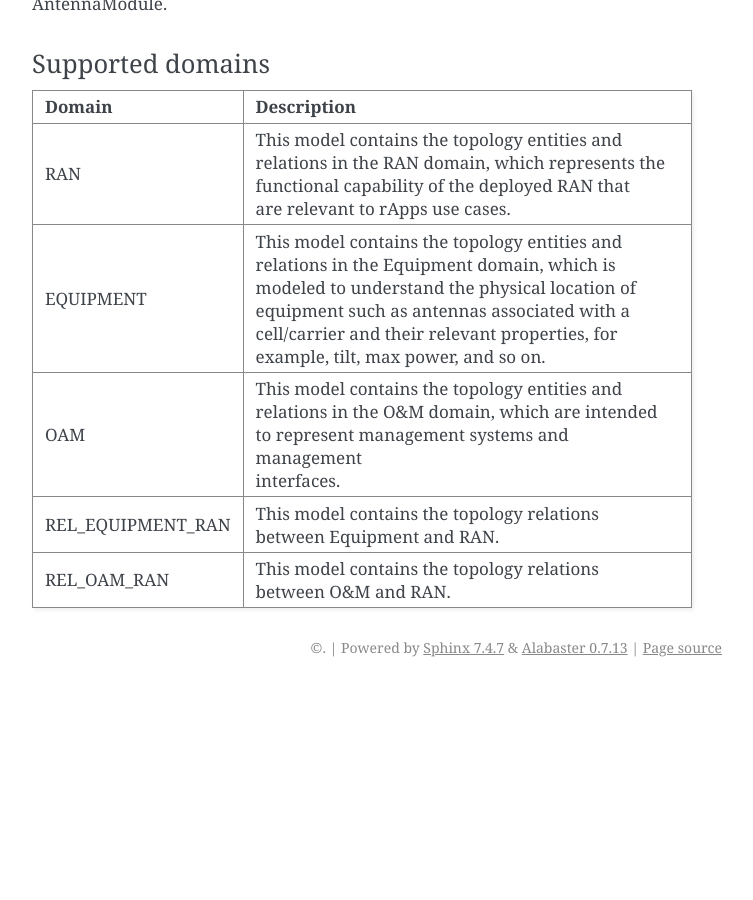
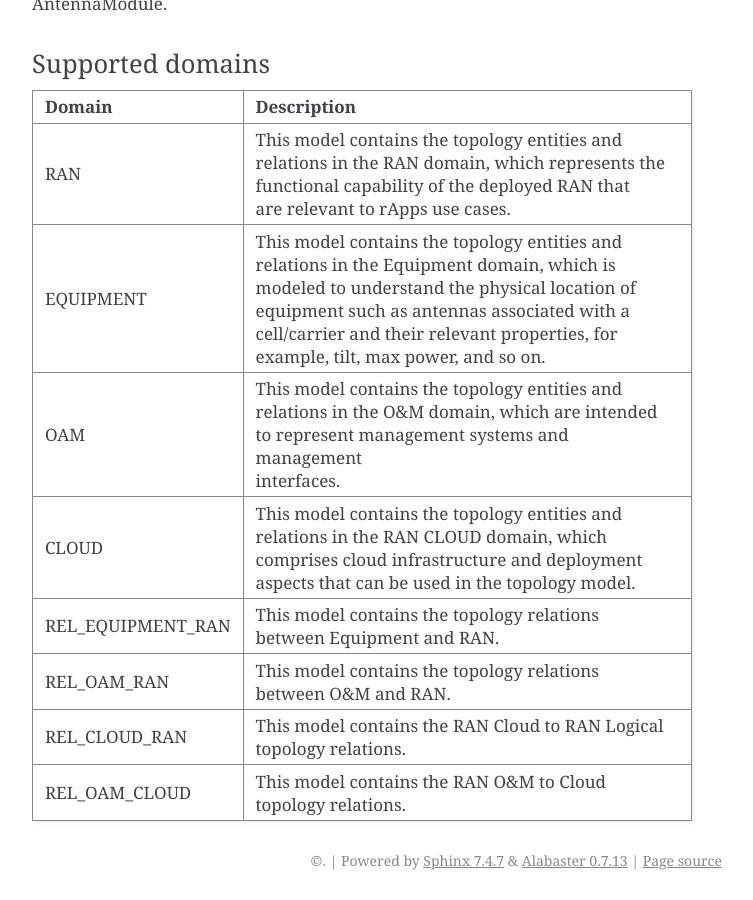
Before and after one commit to o-ran-sc/smo-teiv, a Sphinx documentation site: the page built from docs/developer-guide.rst, in a window 1280 px wide and 900 px high, scrolled down 2806 px. Shown: the whole window, without its empty margins (388-1141 px from the left). Built offline with Sphinx 7.4.7, drawn with Linux system fonts in a browser that asks for light colours; before the commit the page ends 3493 px from its top, so only the background shows below that.

Commit message:
Add CLOUD domains to docs
Issue-ID: SMO-155
Change-Id: I00818cfd5dc7dd6ad526a8602d8c87fa7041f1dc
Signed-off-by: JvD_Ericsson <jeff.van.dam@est.tech>

```diff
--- a/docs/developer-guide.rst
+++ b/docs/developer-guide.rst
@@ -136,9 +136,20 @@ Supported domains
 |                                   | | to represent management systems and management      |
 |                                   | | interfaces.                                         |
 +-----------------------------------+-------------------------------------------------------+
+| CLOUD                             | | This model contains the topology entities and       |
+|                                   | | relations in the RAN CLOUD domain, which            |
+|                                   | | comprises cloud infrastructure and deployment       |
+|                                   | | aspects that can be used in the topology model.     |
++-----------------------------------+-------------------------------------------------------+
 | REL_EQUIPMENT_RAN                 | | This model contains the topology relations          |
 |                                   | | between Equipment and RAN.                          |
 +-----------------------------------+-------------------------------------------------------+
 | REL_OAM_RAN                       | | This model contains the topology relations          |
 |                                   | | between O&M and RAN.                                |
 +-----------------------------------+-------------------------------------------------------+
+| REL_CLOUD_RAN                     | | This model contains the RAN Cloud to RAN Logical    |
+|                                   | | topology relations.                                 |
++-----------------------------------+-------------------------------------------------------+
+| REL_OAM_CLOUD                     | | This model contains the RAN O&M to Cloud            |
+|                                   | | topology relations.                                 |
++-----------------------------------+-------------------------------------------------------+
```
